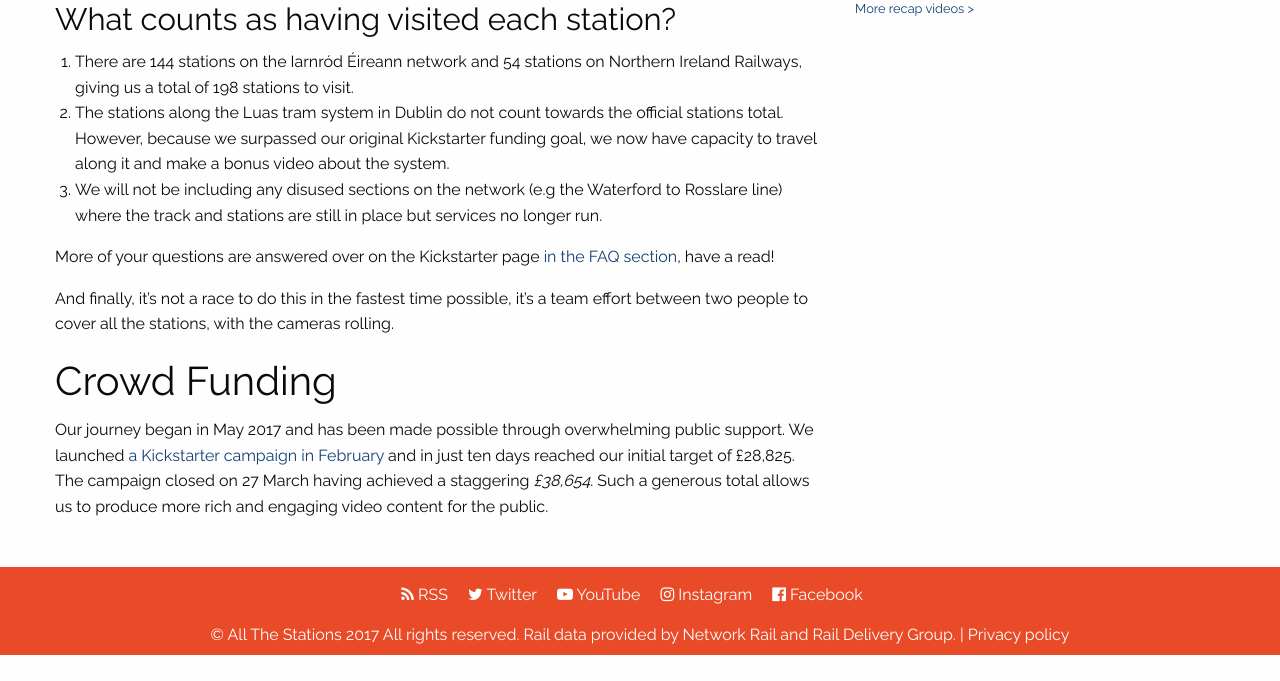
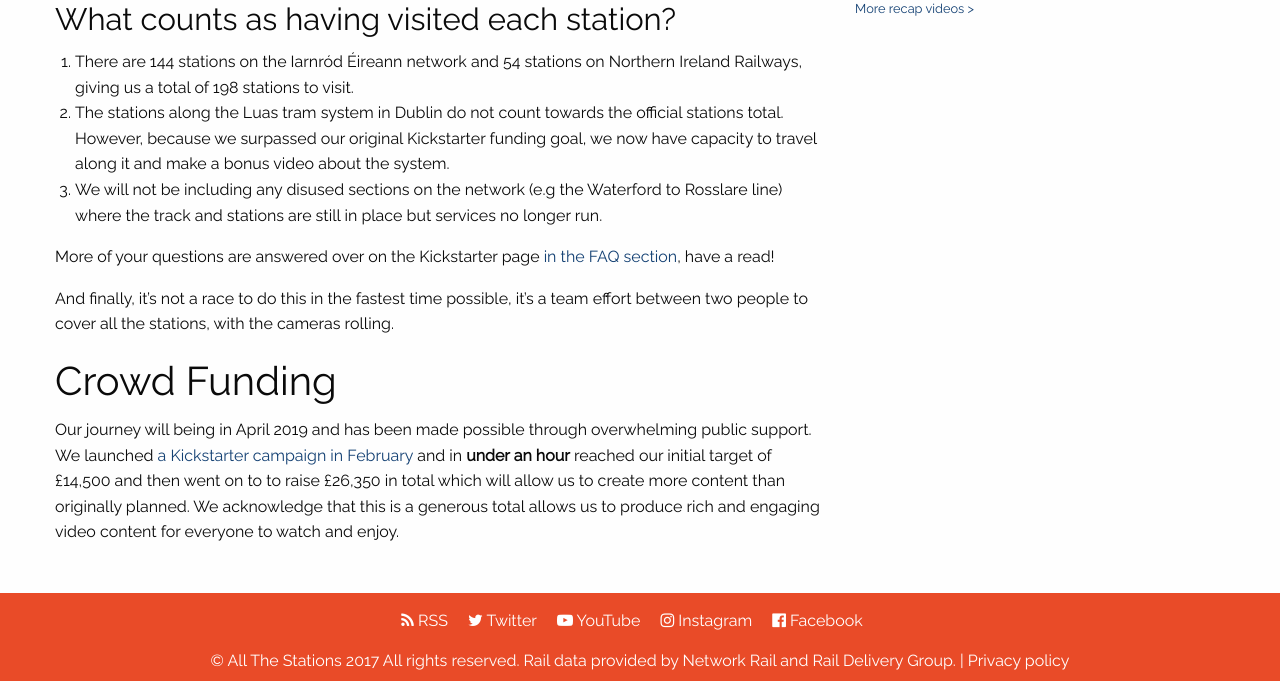
Before and after one commit to khawkins98/all-the-stations, a Jekyll site: the page built from about.md, in a window 1280 px wide and 900 px high, scrolled down 1039 px, cut to the strip 219-900 px from the top of the window. Built offline with Jekyll 4.4.1, drawn with Linux system fonts in a browser that asks for light colours; nearby versions of some CDN libraries; comment, search, counter and statistics services are not loaded; before the commit the page ends 1913 px from its top, so only the background shows below that.

Commit message:
Update about.md

```diff
--- a/about.md
+++ b/about.md
@@ -51,4 +51,4 @@ And finally, it’s not a race to do this in the fastest time possible, it’s a
 
 ## Crowd Funding
 
-Our journey began in May 2017 and has been made possible through overwhelming public support. We launched <a href="https://www.kickstarter.com/projects/562621903/all-the-stations" target="new">a Kickstarter campaign in February</a> and in just ten days reached our initial target of £28,825. The campaign closed on 27 March having achieved a staggering *£38,654*. Such a generous total allows us to produce more rich and engaging video content for the public.
+Our journey will being in April 2019 and has been made possible through overwhelming public support. We launched <a href="https://www.kickstarter.com/projects/562621903/all-the-stations-ireland/" target="new">a Kickstarter campaign in February</a> and in <strong>under an hour</strong> reached our initial target of £14,500 and then went on to to raise £26,350 in total which will allow us to create more content than originally planned. We acknowledge that this is a generous total allows us to produce rich and engaging video content for everyone to watch and enjoy.
```
